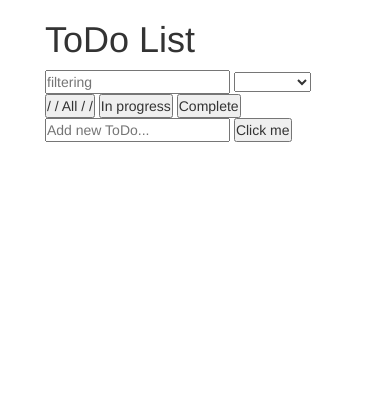
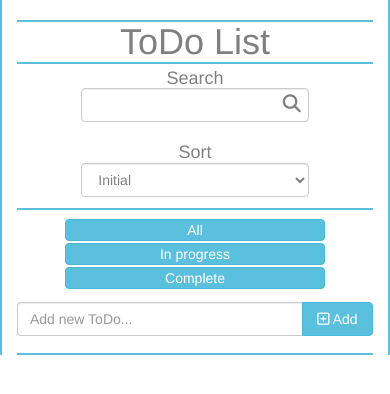
Before and after one commit to stavrzt/todo_angularjs, a website: page app/index.html in a window 390 px wide. Drawn offline with nearby package versions, Linux system fonts and the light colour scheme.

Commit message:
complete app

```diff
--- a/app/app.config.js
+++ b/app/app.config.js
@@ -1,7 +1,3 @@
-
-
-/*ТУТ БУДУЩИЕ РОУТЫ*/
-
 'use strict';
 
 angular.
@@ -17,9 +13,6 @@ angular.
         when('/todolist/edit/:todoid', {
           template: '<edit-page></edit-page>'
         }).
-        when('/todolist/comment/:todoid', {
-          template: '<h1>222</h1>'
-        }).
         otherwise('/todolist');
     }
   ]);
--- a/app/app.css
+++ b/app/app.css
@@ -1,17 +1,42 @@
-*{padding:0;margin: 0;}
+*{padding:0;margin: 0; color:grey;}
+h1{text-align:center;border-bottom:2px solid #5bc0de;border-top:2px solid #5bc0de;color:grey;margin-bottom:5px;}
+h4{text-align:center;color:grey; padding: 0; margin:0;}
+p{width: 100%;float:left;word-wrap:break-word;}
+select:hover{cursor:pointer;}
+select{color:grey !important;}
+progress{width: 85%;}
+textarea{margin:30px 0;}
 
 .wrapper{width: 300px;margin: 0 auto;}
+.todo{border: 1px solid #ccc;border-radius: 4px;margin-right:0;margin-left:0; margin-bottom:11px;padding: 11px 0;}
+.date{float:right;margin-top: 10px;margin-right: 10px;}
+.isRedy{text-decoration: line-through;}
+.isReadyColor{background-color:#ffcccc;}
+.fa{color:grey;}
+.fa:hover{cursor: pointer; color:#5bc0de;}
+button .fa{color:white;}
+.button_row{margin: 11px 0;}
+.button_row button{width: 30%; float:left; margin-right: 5%; text-align: center; padding: 0px;}
+.button_row button:last-child{margin-right: 0;}
+.button_row div{text-align:center;border-top:2px solid #5bc0de;padding-top:9px;}
+.inputTodoText{width: 80%; float:left;border-top-right-radius:0;border-bottom-right-radius:0;border-right:none !important;}
+.buttonTodoText{width: 20%;float: left;border-top-left-radius: 0;border-bottom-left-radius: 0;}
+.main_column{border-right: 2px solid #5bc0de; border-left: 2px solid #5bc0de;}
+.todo_check{width: 15px; height: 15px; float: left;}
+.todo_check:hover{cursor: pointer;}
+.add_input{margin-right:0;margin-left:0;border-bottom: 2px solid #5bc0de;padding-bottom: 17px;}
+.edit_remove{text-align: center; font-size: 18px;}
+.save_progress{width: 44px;}
+.form-control-feedback{top:26px !important; font-size: 18px;}
+.search i{font-size: 18px;}
+.edit_buttons{text-align: center;}
 
-.todo{border: 1px solid grey;margin: 10px 0;}
 
-p{width: 220px;float:left;word-wrap:break-word;}
+::selection {background: #5bc0de; color:white;}
+::-moz-selection {background: #5bc0de; color:white;}
 
-.todo input[type="checkbox"]{width:40px;float:left;}
-
-.date{float:right;margin-top: 10px;margin-right: 10px;}
-
-.isRedy{text-decoration: line-through;}
-
-.isReadyColor{background-color:#ffcccc;}
-
-.addcomment, .todo .fa-times{cursor: pointer};
+@media screen and (max-width:767px) {
+	.button_row button {width: 80%;margin-bottom: 2px; margin-left:10%;}
+	.col-xs-11{width: 89% !important;}
+	.search{margin-bottom: 6px;}
+}
--- a/app/app.module.js
+++ b/app/app.module.js
@@ -1,4 +1,3 @@
 'use strict';
 
-// Define the `phonecatApp` module
 angular.module('todoApp', ['ngRoute', 'mainPage', 'editPage']);
--- a/app/edit-page/edit-page.component.js
+++ b/app/edit-page/edit-page.component.js
@@ -1,6 +1,5 @@
 'use strict';
 
-// Register `phoneDetail` component, along with its associated controller and template
 angular.
   module('editPage').
   component('editPage', {
--- a/app/edit-page/edit-page.module.js
+++ b/app/edit-page/edit-page.module.js
@@ -1,4 +1,3 @@
 'use strict';
 
-// Define the `phoneDetail` module
 angular.module('editPage', []);
--- a/app/index.html
+++ b/app/index.html
@@ -2,6 +2,8 @@
 <html lang="en" ng-app="todoApp" ng-cloak>
   <head>
     <meta charset="utf-8">
+    <meta name="viewport" content="width=device-width, initial-scale=1.0">
+
     <title>ToDo List</title>
     <link rel="stylesheet" href="bower_components/bootstrap/dist/css/bootstrap.css" />
     <link rel="stylesheet" href="app.css">
@@ -12,16 +14,14 @@
     <script src="app.module.js"></script>
     <script src="app.config.js"></script>
 
-  <script src="main-page/main-page.module.js"></script>
-	<script src="main-page/main-page.component.js"></script>
+    <script src="main-page/main-page.module.js"></script>
+  	<script src="main-page/main-page.component.js"></script>
 
-  <script src="edit-page/edit-page.module.js"></script>
-  <script src="edit-page/edit-page.component.js"></script>
+    <script src="edit-page/edit-page.module.js"></script>
+    <script src="edit-page/edit-page.component.js"></script>
+  </head>
 
-
-  </head>
   <body>
-
 	 <div ng-view></div>
    <script src="bower_components/jquery/dist/jquery.min.js"></script>
 	 <script src="https://use.fontawesome.com/4af3fbed17.js"></script>
--- a/app/main-page/main-page.component.js
+++ b/app/main-page/main-page.component.js
@@ -7,13 +7,13 @@ angular.
     controller: ['$http', '$routeParams',
       function mainPageController() {
 
-        if(localStorage["lists"]==undefined){this.lists = [];}
+        if(localStorage["lists"]==undefined){this.lists = [];} /*Загрузка данных из localStorage*/
         else{this.lists = JSON.parse(localStorage["lists"]);}
 
         this.placeholder = "Add new ToDo...";
-        this.ready = undefined;
+        this.ready = undefined; /*Отображение всех тасков после загрузки*/
 
-        /*Функция изменения готовности таска++*/
+        /*Функция изменения готовности таска*/
         this.uptodo = function(event, ids){
           var itemPosition = this.returnPosition(ids);
           if(event.target.valueAsNumber==100){this.flags(ids, true);}
@@ -54,6 +54,7 @@ angular.
           localStorage.setItem("lists", JSON.stringify(this.lists));
       	}
 
+        /*Функция поиска элемента в массиве по id*/
         this.returnPosition = function (ids) {
           var position;
           this.lists.forEach(function(for_item, i, arr) {
--- a/app/main-page/main-page.module.js
+++ b/app/main-page/main-page.module.js
@@ -1,4 +1,3 @@
 'use strict';
 
-// Define the `phoneDetail` module
 angular.module('mainPage', []);
--- a/app/main-page/main-page.template.html
+++ b/app/main-page/main-page.template.html
@@ -1,40 +1,64 @@
-<div class="wrapper ">
-	<h1>ToDo List</h1>
+<div class="container">
+	<div class="row">
+		<div class="col-lg-offset-3 col-md-offset-2 col-sm-offset-1 col-lg-6 col-md-8 col-sm-10 col-xs-12 main_column"><h1>ToDo List</h1>
 
-	<input type="text" name="" ng-model="filtering" placeholder="filtering">
+	<div class="row">
+		<div class="col-lg-6 col-md-6 col-sm-6 col-xs-8 col-sm-offset-0 col-md-offset-0 col-lg-offset-0 col-xs-offset-2 search">
+			<div class="form-group has-feedback">
+				<h4>Search</h4>
+			    <input ng-model="filtering" type="text" class="form-control">
+			    <i class="fa fa-search form-control-feedback"></i>
+			</div>
+		</div>
 
-	<select ng-model="sorting">
-		<option value="todoText">todoText</option>
-		<option value="dates">date</option>
-		<option value="progress">progress</option>
-		<option value="id">initial</option>
+		<div class="col-lg-6 col-md-6 col-sm-6 col-xs-8 col-sm-offset-0 col-md-offset-0 col-lg-offset-0 col-xs-offset-2 ">
+			<h4>Sort</h4>
+			<select class="form-control" ng-model="sorting" ng-init="sorting='id'">
+					<option value="id">Initial</option>
+					<option value="todoText">Text</option>
+					<option value="dates">Date</option>
+					<option value="progress">Progress</option>
 			</select>
+		</div>
+	</div>
 
-	<button ng-click="$ctrl.ready=undefined"> /  /  All   /  /</button>
-	<button ng-click="$ctrl.ready='false'">In progress</button>
-	<button ng-click="$ctrl.ready='true'">Complete</button>
+	<div class="row button_row">
+		<div class="col-lg-offset-3 col-md-offset-2 col-sm-offset-1 col-lg-6 col-md-8 col-sm-10 col-xs-12">
+			<button class="btn btn-info" ng-click="$ctrl.ready=undefined">All</button>
+			<button class="btn btn-info" ng-click="$ctrl.ready='false'">In progress</button>
+			<button class="btn btn-info" ng-click="$ctrl.ready='true'">Complete</button>
+		</div>
+	</div>
 
-	<form>
-		<input type="text" placeholder={{$ctrl.placeholder}} ng-model="$ctrl.newListText" ng-class="{'bg-danger':$ctrl.flag}" ng-focus="$ctrl.flag=false; $ctrl.placeholder = 'Add new ToDo...'">
-		<button ng-click="$ctrl.addItem()">Click me</button>
+		<div ng-repeat="item in $ctrl.lists | filter:filtering | filter:{flag:$ctrl.ready} | orderBy:sorting track by item.id" ng-class="{'isReadyColor': item.flag}" class="row todo">
 
-		<div ng-repeat="item in $ctrl.lists | filter:filtering | filter:{flag:$ctrl.ready} | orderBy:sorting track by item.id" ng-class="{'isReadyColor': item.flag}" class="todo">
-			<input ng-model="ToDoCheck" ng-checked="item.flag" type="checkbox" ng-click="$ctrl.flags(item.id, ToDoCheck)">
+			<div class="col-lg-1 col-md-1 col-sm-1 col-xs-1">
+				<input class="todo_check" ng-model="ToDoCheck" ng-checked="item.flag" type="checkbox" ng-click="$ctrl.flags(item.id, ToDoCheck)">
+			</div>
 
+			<div class="col-lg-9 col-md-9 col-sm-9 col-xs-11">
 				<p ng-model="color" ng-class="{'isRedy': item.flag}" class="save_text">{{item.todoText}}
 					<br>
 					<em class="date">{{item.dates | date:'dd-MM-yy HH:mm:ss'}}</em>
 				</p>
 
-			<a href="#!/todolist/edit/{{item.id}}"><i class="fa fa-pencil" aria-hidden="true"></i></a>
-			<i class="fa fa-times" aria-hidden="true" data-ng-click="$ctrl.removeItem($event, item.id)"></i>
-
 				<div>
 					<input ng-model="progress" ng-init="progress=item.progress" ng-keyup="$ctrl.uptodo($event, item.id)" ng-mouseup="$ctrl.uptodo($event, item.id)" class="save_progress" type="number" min="0" max="100" >
-				<progress value={{progress}} max="100">
-				</progress>
+					<progress value={{progress}} max="100"></progress>
+				</div>
+			</div>
+
+			<div class="col-lg-2 col-md-2 col-sm-2 col-xs-12 edit_remove">
+				<a href="#!/todolist/edit/{{item.id}}"><i class="fa fa-pencil" aria-hidden="true"></i></a>
+				<i class="fa fa-trash" aria-hidden="true" data-ng-click="$ctrl.removeItem($event, item.id)"></i>
+			</div>
+		</div>
+
+		<div class="row add_input">
+			<input class="form-control inputTodoText" type="text" placeholder={{$ctrl.placeholder}} ng-model="$ctrl.newListText" ng-class="{'bg-danger':$ctrl.flag}" ng-focus="$ctrl.flag=false; $ctrl.placeholder = 'Add new ToDo...'">
+			<button class="btn btn-info buttonTodoText" ng-click="$ctrl.addItem()"><i class="fa fa-plus-square-o"></i> Add</button>
 		</div>
 
 		</div>
-	</form>
 	</div>
+</div>
```
Also changed, not shown: app/edit-page/edit-page.template.html (+13 -6 lines). Lines whose indentation alone changed are shown as unchanged.
